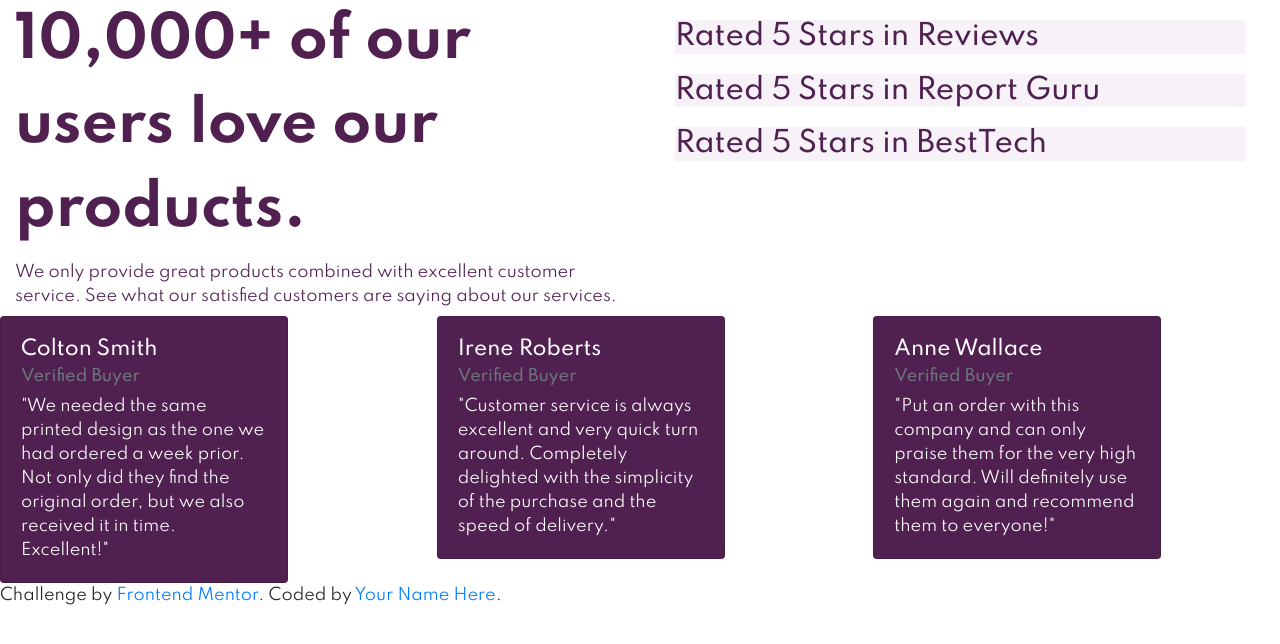
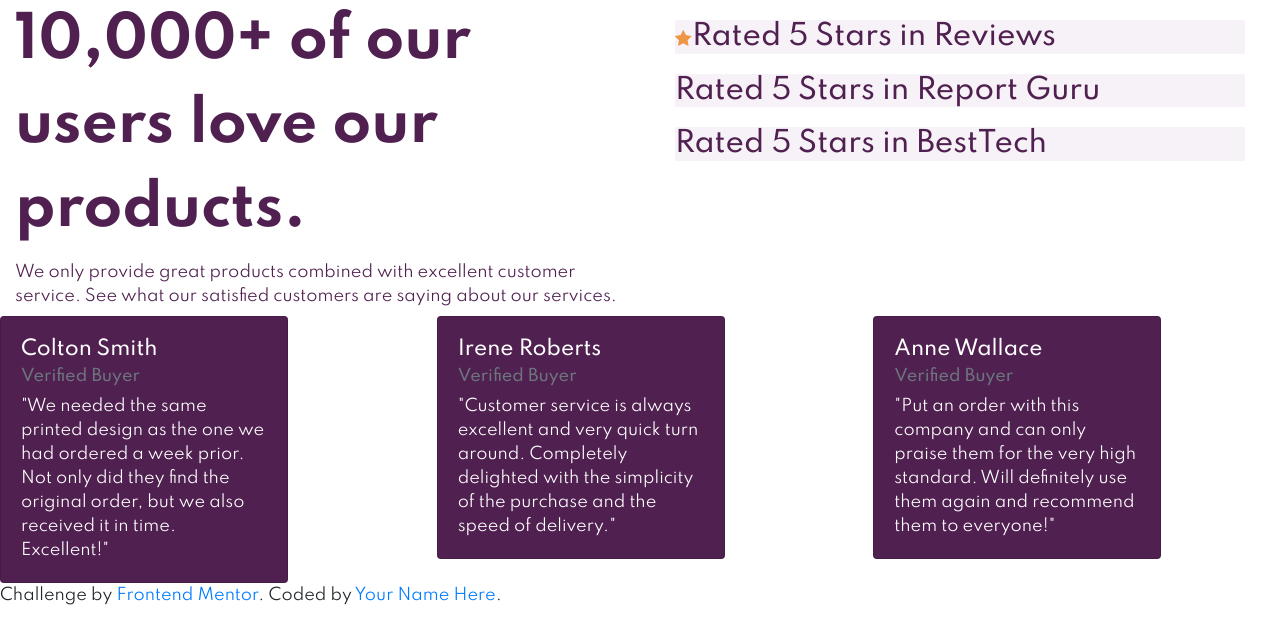
Before and after one commit to esromc23/social-proof-section-master, a plain HTML site: page index.html in a window 1280 px wide. Drawn offline with nearby package versions, Linux system fonts and the light colour scheme.

Commit message:
style update

```diff
--- a/index.html
+++ b/index.html
@@ -36,7 +36,7 @@
         </div>
         <div class="col-lg-6">
           <div class="rating">
-            <h3>Rated 5 Stars in Reviews</h3>
+            <h3><img class="star" src="images/icon-star.svg" alt="star-image">Rated 5 Stars in Reviews</h3>
           </div>
           <div class="rating">
             <h3>Rated 5 Stars in Report Guru</h3>
```
